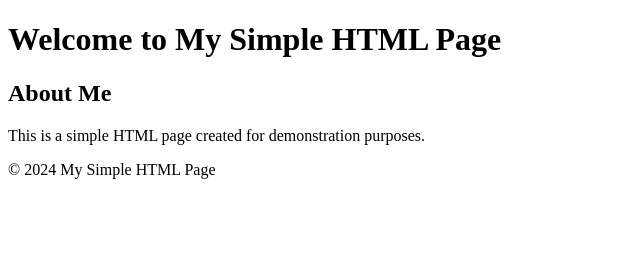
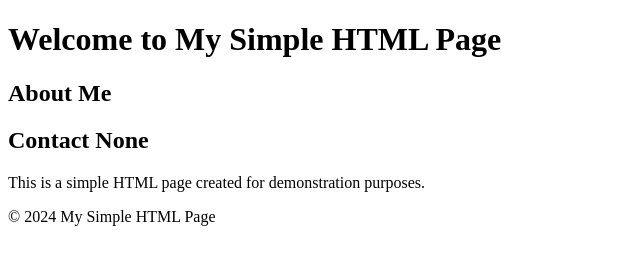
Before and after one commit to Perumalsamy-hub/Workspace1, a plain HTML site: page index.html in a window 1280 px wide. Shown: the whole page, without its empty margins (0-640 px from the left). Drawn offline with Linux system fonts and the light colour scheme.

Commit message:
index.html file modifed in main

```diff
--- a/index.html
+++ b/index.html
@@ -13,6 +13,7 @@
 
     <section>
         <h2>About Me</h2>
+        <h2>Contact None</h2>
         <p>This is a simple HTML page created for demonstration purposes.</p>
     </section>
 
```
